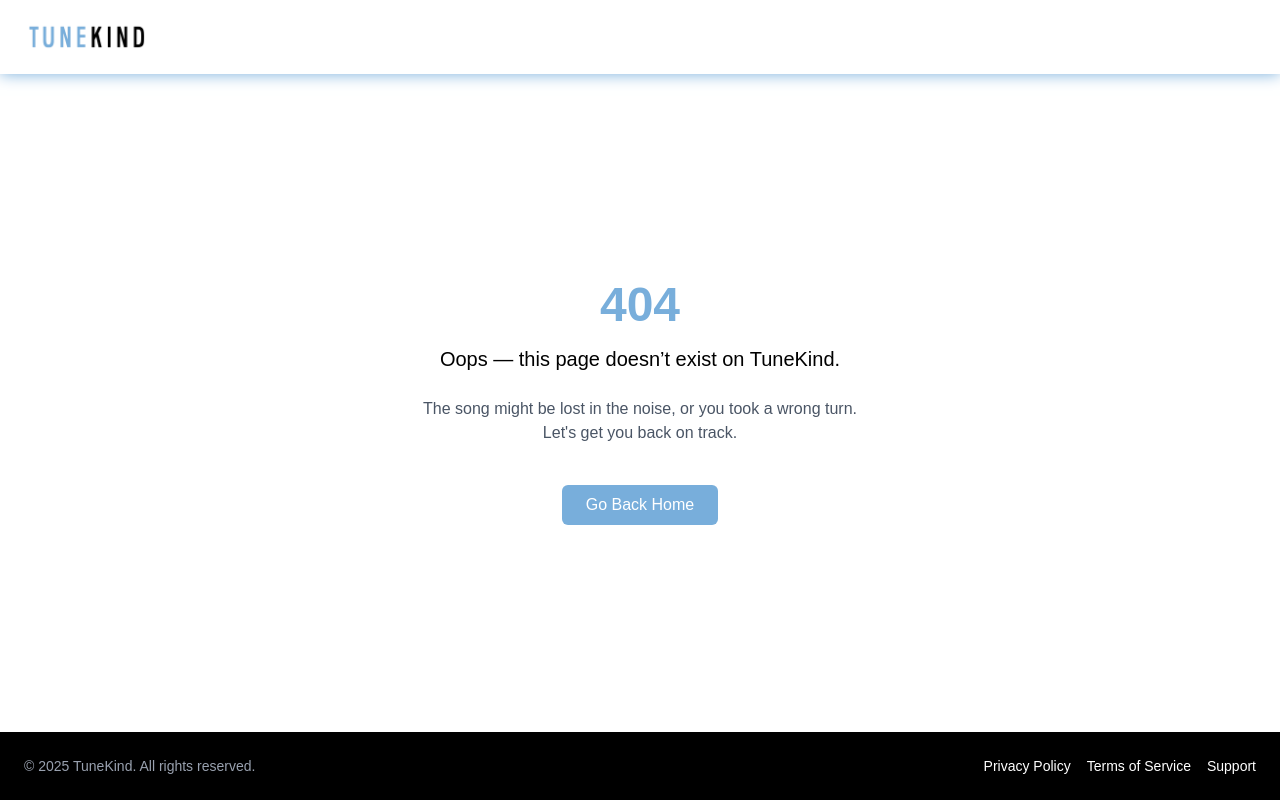
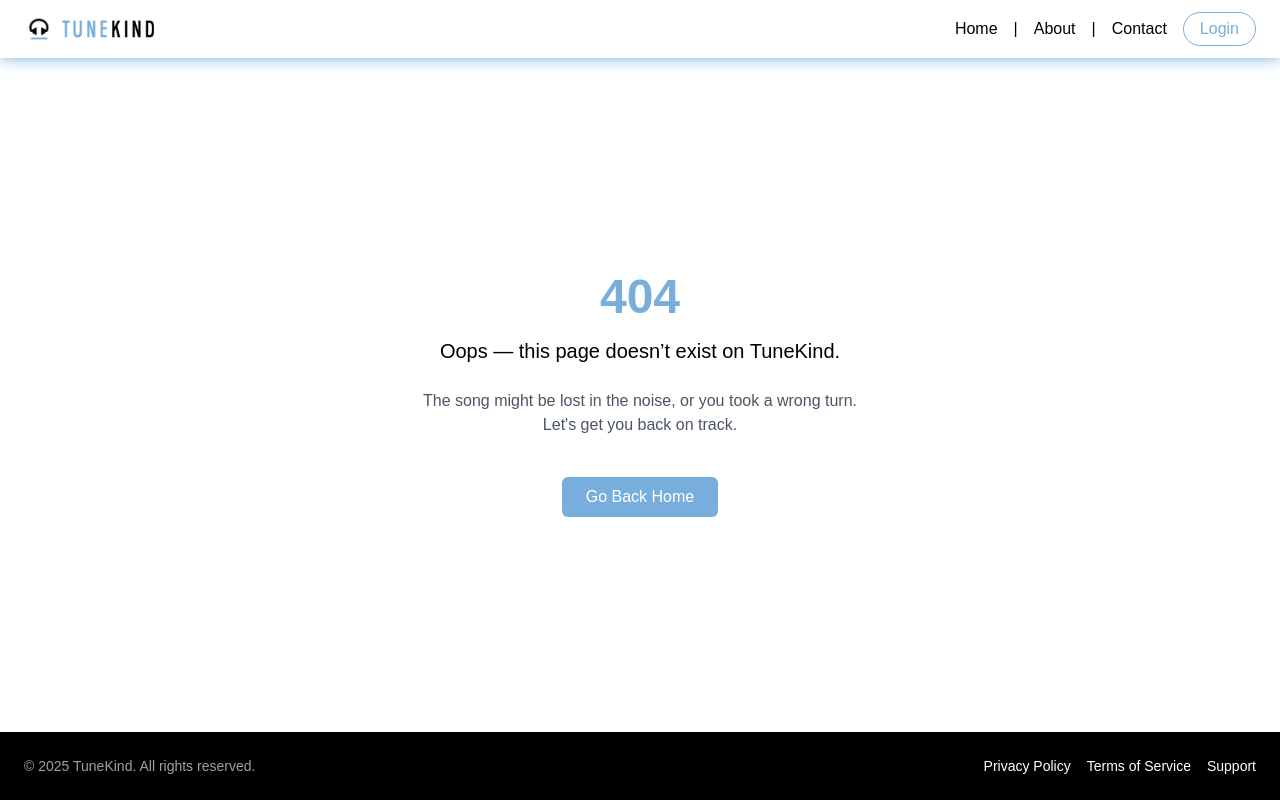
Before and after one commit to kaustubh-ds/tune-kind, a Next.js app: page /error in a window 1280 px wide. Built offline with nearby package versions, Linux system fonts and the light colour scheme.

Commit message:
Updated navbar, about and 404

```diff
--- a/app/about/page.js
+++ b/app/about/page.js
@@ -36,7 +36,7 @@
           <div className="bg-white p-6 shadow-[0_0_5px_#78aedb] rounded-lg">
             <h2 className="text-2xl font-semibold text-[#78aedb] mb-4">How It Works</h2>
             <p className="text-gray-700">
-            Just paste a public Spotify playlist link. We break down the musical features and audio characteristics, then suggest the type of audio device that best matches your unique taste.
+            Just paste a public Spotify playlist link. All thanks to Spotify's Web API, we can break down the musical features and audio characteristics, then suggest the type of audio device that best matches your unique taste.
             </p>
           </div>
         </div>
@@ -48,7 +48,7 @@
           </div>
           <div>
             <span className="block text-2xl font-bold text-[#78aedb]">99.9%</span>
-            Vibe Accuracy
+            Taste Accuracy
           </div>
         </div>
       </main>
--- a/app/components/navbar.js
+++ b/app/components/navbar.js
@@ -1,9 +1,11 @@
 import Link from 'next/link';
 import Image from 'next/image';
+import { usePathname } from 'next/navigation';
 import { useAuth } from '../authcontext';
 
 export default function Navbar() {
   const { isAuthenticated, logout } = useAuth(); // Use the authContext
+  const pathname = usePathname();
 
   return (
     <nav className="bg-white text-black w-full px-6 py-3 flex justify-between items-center shadow shadow-[0_0_15px_#78aedb] sticky top-0 z-10">
@@ -12,19 +14,37 @@
         <Image src="/tklogo.png" alt="TuneKind Logo" width={100} height={45} className="rounded-sm" />
       </Link>
       <div className="space-x-4 hidden md:flex items-center">
-        <a href="/" className="relative group overflow-hidden text-black">
+        <a
+          href="/"
+          className="relative group overflow-hidden text-black flex items-center"
+        >
           Home
-          <span className="absolute left-0 bottom-0 h-[2px] w-full bg-[#78aedb] transform scale-x-0 group-hover:scale-x-100 transition-transform duration-150 origin-center"></span>
+          <span
+            className={`absolute left-0 bottom-0 h-[2px] w-full bg-[#78aedb] transform ${pathname === '/' ? 'scale-x-100' : 'scale-x-0 group-hover:scale-x-100'
+              } transition-transform duration-150 origin-center`}
+          ></span>
         </a>
         <p>|</p>
-        <a href="/about" className="relative group overflow-hidden text-black">
+        <a
+          href="/about"
+          className="relative group overflow-hidden text-black flex items-center"
+        >
           About
-          <span className="absolute left-0 bottom-0 h-[2px] w-full bg-[#78aedb] transform scale-x-0 group-hover:scale-x-100 transition-transform duration-150 origin-center"></span>
+          <span
+            className={`absolute left-0 bottom-0 h-[2px] w-full bg-[#78aedb] transform ${pathname === '/about' ? 'scale-x-100' : 'scale-x-0 group-hover:scale-x-100'
+              } transition-transform duration-150 origin-center`}
+          ></span>
         </a>
         <p>|</p>
-        <a href="/contact" className="relative group overflow-hidden text-black">
+        <a
+          href="/contact"
+          className="relative group overflow-hidden text-black flex items-center"
+        >
           Contact
-          <span className="absolute left-0 bottom-0 h-[2px] w-full bg-[#78aedb] transform scale-x-0 group-hover:scale-x-100 transition-transform duration-150 origin-center"></span>
+          <span
+            className={`absolute left-0 bottom-0 h-[2px] w-full bg-[#78aedb] transform ${pathname === '/contact' ? 'scale-x-100' : 'scale-x-0 group-hover:scale-x-100'
+              } transition-transform duration-150 origin-center`}
+          ></span>
         </a>
         {isAuthenticated ? (
           <>
@@ -33,7 +53,7 @@
             >
               <span className="absolute inset-0 bg-[#ff0000] scale-x-0 group-hover:scale-x-100 transform origin-center transition-transform duration-300"></span>
               <span className="relative group-hover:text-white transition-colors duration-300">
-              Logout
+                Logout
               </span>
             </button>
           </>
--- a/app/error/page.js
+++ b/app/error/page.js
@@ -3,6 +3,7 @@
 import Link from 'next/link';
 import Image from 'next/image';
 import Head from 'next/head';
+import Navbar from '../components/navbar';
 
 export default function NotFound() {
   return (
@@ -13,13 +14,7 @@
       </Head>
 
       {/* Navbar */}
-      <nav className="bg-white text-black w-full px-6 py-4 flex justify-between items-center shadow-[0_0_15px_#78aedb] sticky top-0 z-10">
-        <div className="flex items-center">
-          <Link href="/">
-            <Image src="/tklogo.png" alt="TuneKind Logo" width={125} height={10} className="rounded-sm" />
-          </Link>
-        </div>
-      </nav>
+      <Navbar />
 
       {/* 404 Content */}
       <main className="flex flex-1 flex-col items-center justify-center px-4 py-20 text-center">
```
